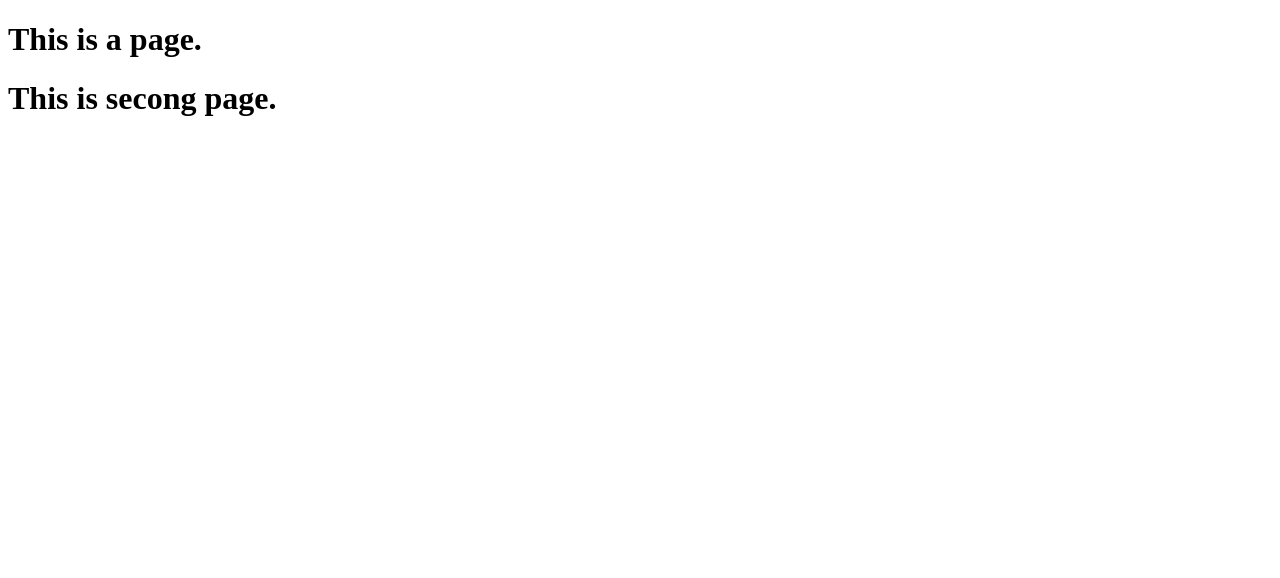
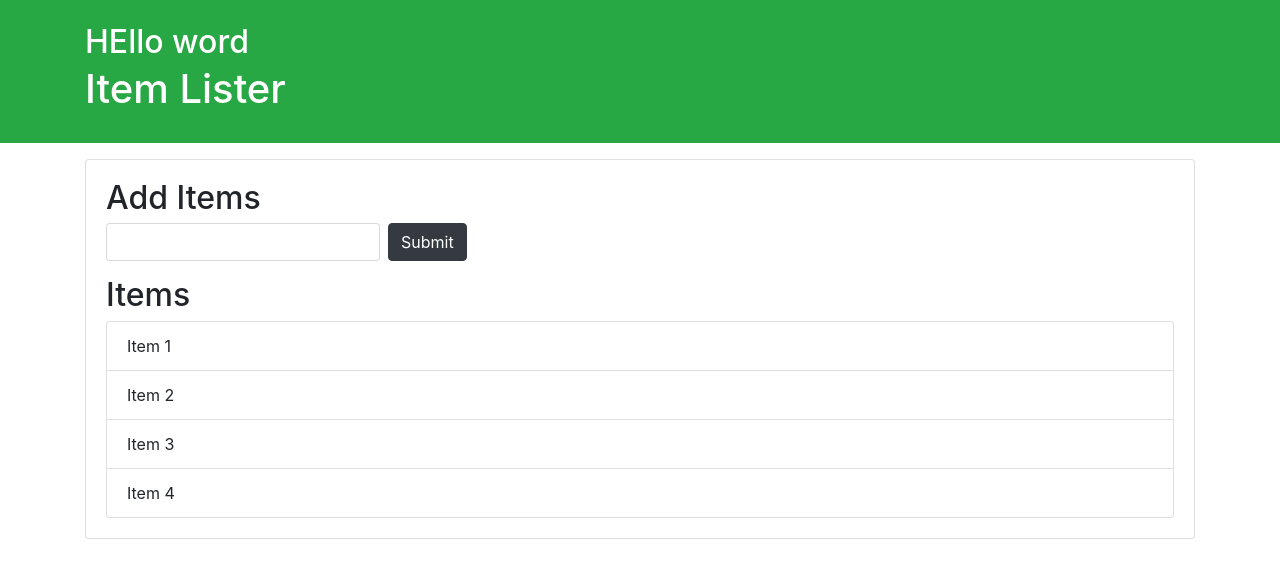
Before and after one commit to santosh190/create-node, a plain HTML site: page index.html in a window 1280 px wide. Drawn offline with nearby package versions, Linux system fonts and the light colour scheme.

Commit message:
commit-1

```diff
--- a/index.html
+++ b/index.html
@@ -1,31 +1,41 @@
+
 <!DOCTYPE html>
 <html lang="en">
 <head>
   <meta charset="UTF-8">
-  <meta http-equiv="X-UA-Compatible" content="IE=edge">
   <meta name="viewport" content="width=device-width, initial-scale=1.0">
-  <title>Document</title>
+  <meta http-equiv="X-UA-Compatible" content="ie=edge">
+  <link rel="stylesheet" href="https://maxcdn.bootstrapcdn.com/bootstrap/4.0.0-beta/css/bootstrap.min.css" integrity="sha384-/Y6pD6FV/Vv2HJnA6t+vslU6fwYXjCFtcEpHbNJ0lyAFsXTsjBbfaDjzALeQsN6M" crossorigin="anonymous">
+  <title>Item Lister</title>
 </head>
 <body>
-    <h1 id="i" class="head">This is a page.</h1>
-    <h1 class="head">This is secong page.</h1>
-</body>
-<script>
-  //get Element by id
-  // const id=document.getElementById("i"); //return a single Element
-
-  //get Element by tagname.
- // const t=document.getElementsByTagName('h1'); // it return a html collections of object.
-
-//get Element by class name
- //const o=document.getElementsByClassName("head"); //it also return a collections of object.
-
- //querySelector or querySelectorAll
- //const o=document.querySelector("#i") // for id-#id it return a single element
- //const o=document.querySelectorAll(".head"); // it return a list of objects.
+  <header id="main-header" class="bg-success text-white p-4 mb-3">
+    <div class="container">
+      <h1 id="header-title">Item Lister <span style="display:none">123</span></h1>
+    </div>
+  </header>
+  <div class="container">
+   <div id="main" class="card card-body">
+    <h2 class="title">Add Items</h2>
+    <form class="form-inline mb-3">
+      <input type="text" class="form-control mr-2">
+      <input type="submit" class="btn btn-dark" value="Submit">
+    </form>
+    <h2 class="title">Items</h2>
+    <ul id="items" class="list-group">
+      <li class="list-group-item">Item 1</li>
+      <li class="list-group-item">Item 2</li>
+      <li class="list-group-item">Item 3</li>
+      <li class="list-group-item">Item 4</li>
+    </ul>
+   </div>
+  </div>
+  <script>
+    const ele=document.createElement('h2');
+    ele.innerHTML="HEllo word";
+    document.getElementById("header-title").before(ele);
 
 
-  console.log(o);
-
-</script>
+  </script>
+</body>
 </html>
```
